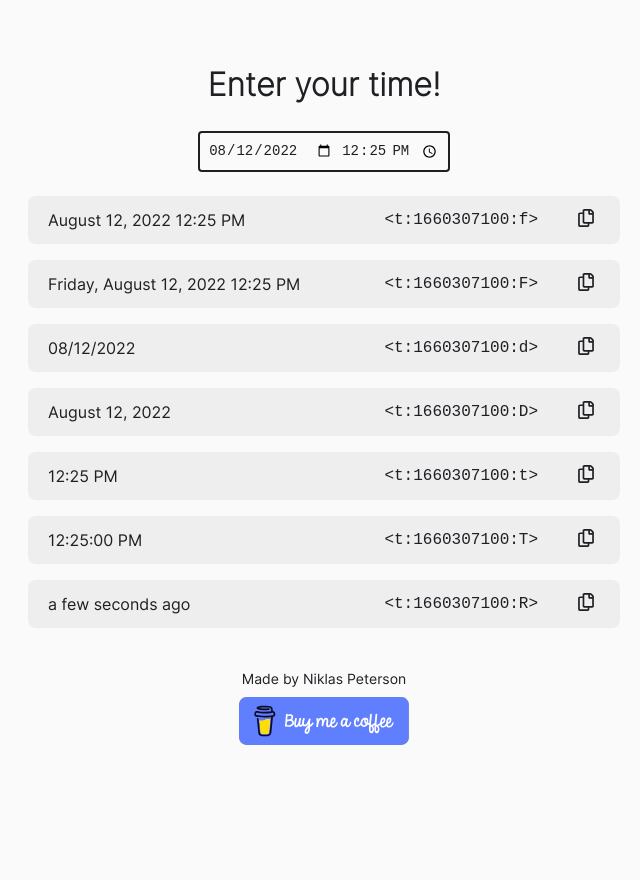
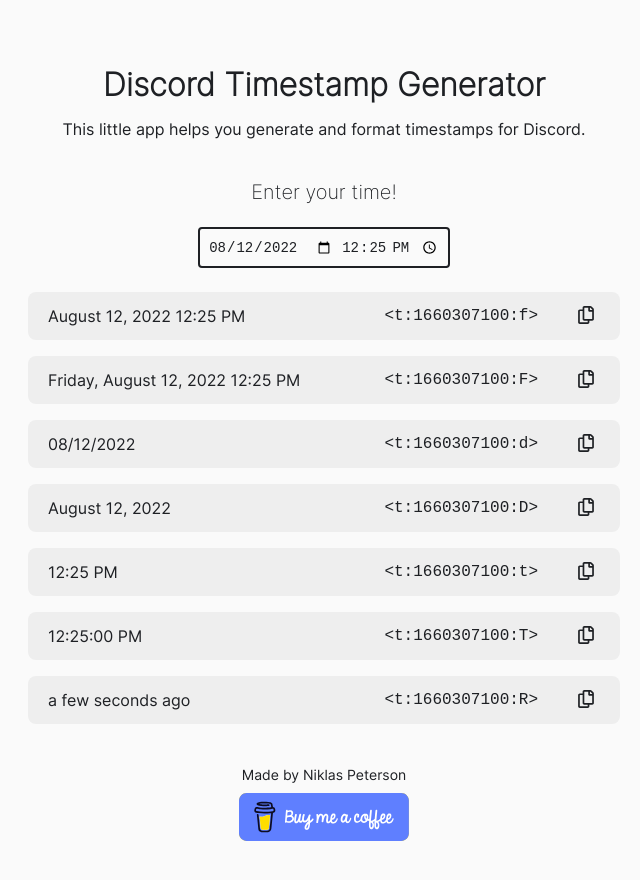
Before and after one commit to NiklasPeterson/timestamps, a Next.js app: page / in a window 1280 px wide. Shown: the top 880 px of the page, without its empty margins (316-956 px from the left). Before the commit the page ends 800 px from the top, so only its background shows below. Built offline with nearby package versions, Linux system fonts and the light colour scheme.

Commit message:
Adds a title and description for SEO purposes

```diff
--- a/pages/index.jsx
+++ b/pages/index.jsx
@@ -22,8 +22,8 @@
   return (
   <>
     <Head>
-        <title>Discord Timestamp Formatter</title>
-        <meta name="description" content="Little app that helps you create timestamps for Discord. Made by Niklas Peterson" />
+        <title>Discord Timestamp Generator</title>
+        <meta name="description" content="This little app that helps you generate and format timestamps for Discord. Made by Niklas Peterson" />
         <meta name="author" content="Niklas Peterson" />
         <link rel="apple-touch-icon" sizes="180x180" href="/apple-touch-icon.png" />
         <link rel="icon" type="image/png" sizes="32x32" href="/favicon-32x32.png" />
@@ -42,7 +42,9 @@
         />
       </div>
       <ScMain>
-        <ScTitle>Enter your time!</ScTitle>
+        <ScTitle>Discord Timestamp Generator</ScTitle>
+        <ScDescription>This little app helps you generate and format timestamps for Discord.</ScDescription>
+        <ScAction>Enter your time!</ScAction>
         <Datepicker newTime={gotATime} />
         <Results dateTime={dateTime} />
 
@@ -75,6 +77,19 @@
   font-size: 32px;
   font-family: 'Inter Extra Light';
   text-align: center;
+  margin-bottom: 8px;
+`;
+
+const ScDescription = styled.p`
+  /* font-family: 'Inter Extra Light'; */
+  text-align: center;
+  margin-top: 0;
+`;
+
+const ScAction = styled.p`
+  font-size: 20px;
+  font-family: 'Inter Extra Light';
+  text-align: center;
 `;
 
 const ScCopyright = styled.small`
```
